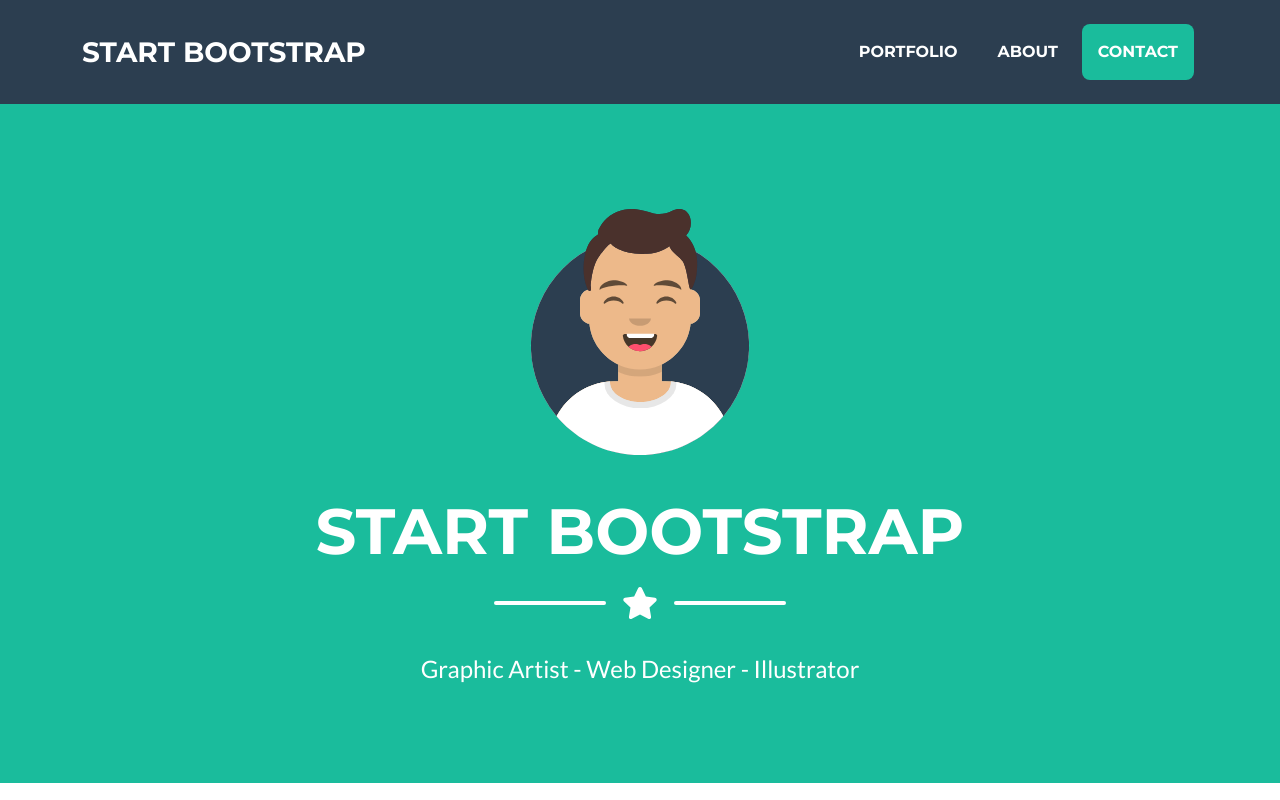
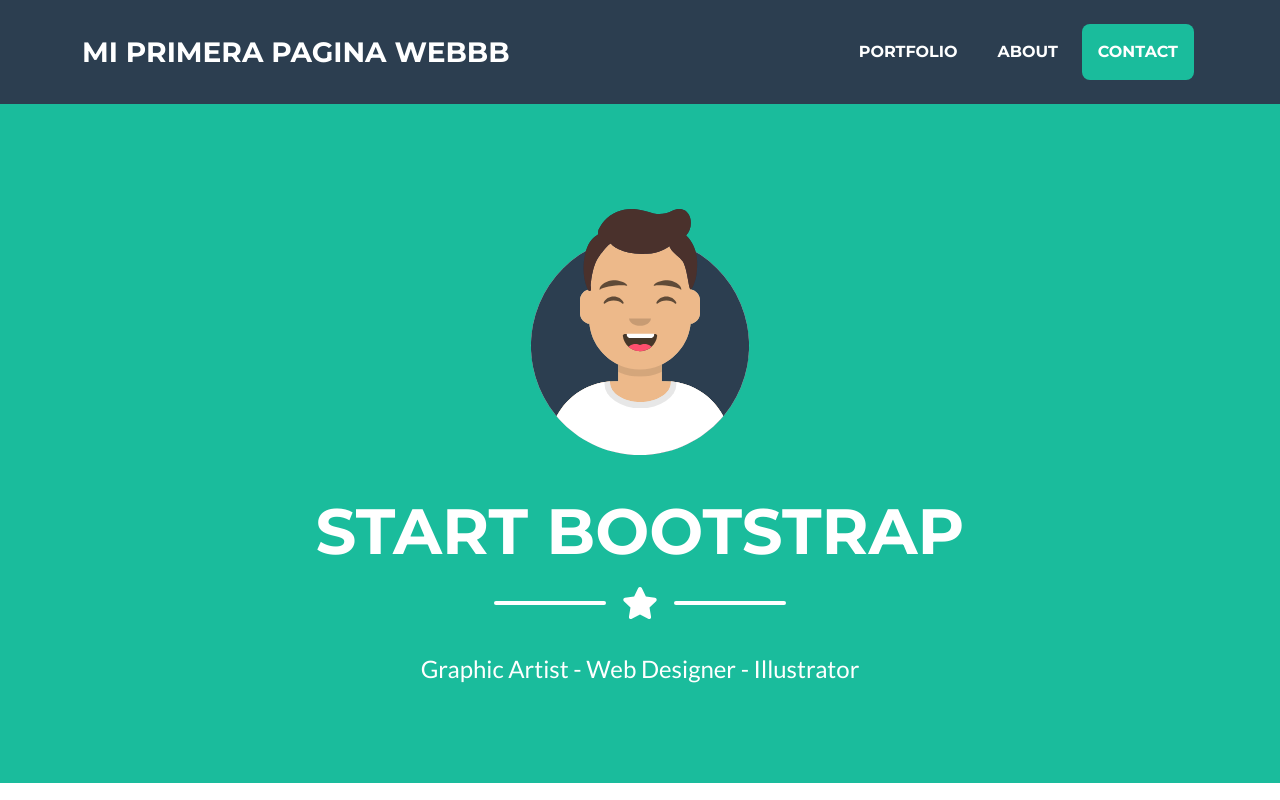
Before and after one commit to JuanManuel2010/Prueba, a plain HTML site: page index.html in a window 1280 px wide. Shown: the top 800 px of the page. Drawn offline with nearby package versions, Linux system fonts and the light colour scheme.

Commit message:
Update index.html

```diff
--- a/index.html
+++ b/index.html
@@ -20,7 +20,7 @@
         <!-- Navigation-->
         <nav class="navbar navbar-expand-lg bg-secondary text-uppercase fixed-top" id="mainNav">
             <div class="container">
-                <a class="navbar-brand" href="#page-top">Start Bootstrap</a>
+                <a class="navbar-brand" href="#page-top">Mi primera pagina WEBBB</a>
                 <button class="navbar-toggler text-uppercase font-weight-bold bg-primary text-white rounded" type="button" data-bs-toggle="collapse" data-bs-target="#navbarResponsive" aria-controls="navbarResponsive" aria-expanded="false" aria-label="Toggle navigation">
                     Menu
                     <i class="fas fa-bars"></i>
```
